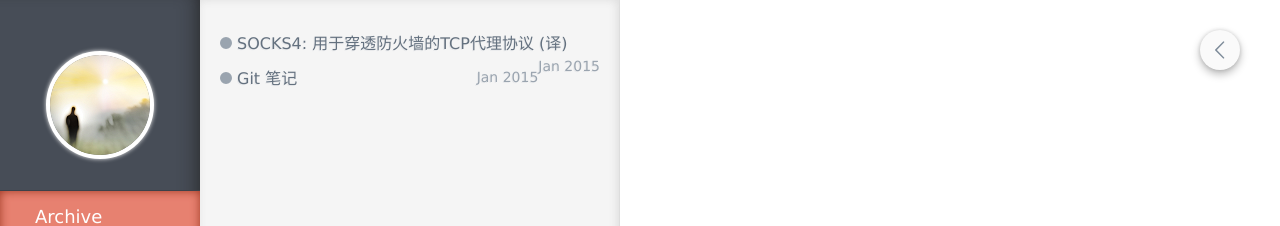
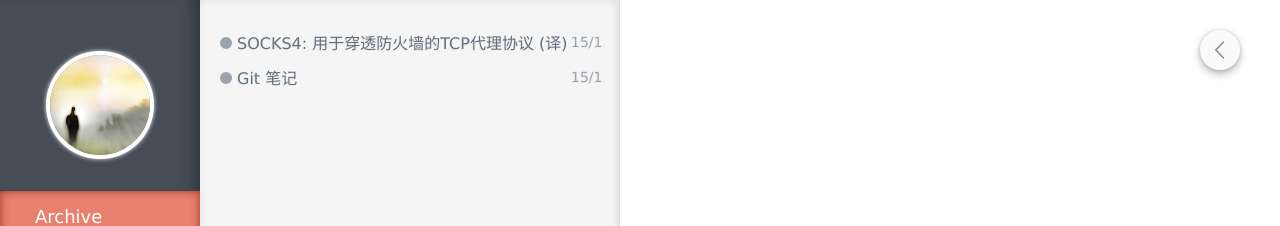
Before and after one commit to watercosmos/watercosmos.github.io, a Jekyll site: the page built from index.html, in a window 1280 px wide. Shown: the top 226 px of the page. Built offline with Jekyll 4.4.1, drawn with Linux system fonts in a browser that asks for light colours.

Commit message:
change date format and pl__all style
1. change date format into %y/%-m
2. fix date over title
3. delete pl__all shadow and radius
4. change pl__all background

```diff
--- a/_layouts/index.html
+++ b/_layouts/index.html
@@ -29,7 +29,7 @@
       <div id="posts-list">
         <nav id="pl__container">
         {% for post in site.posts %}
-          <a class="{{ post.categories }} pl__all" href="{{ post.url }}"><span class="pl__circle"></span><span class="pl__title">{{ post.title }}</span><span class="pl__date">{{ post.date | date: "%b %Y" }}</span></a>
+          <a class="{{ post.categories }} pl__all" href="{{ post.url }}"><span class="pl__circle"></span><span class="pl__title">{{ post.title }}</span><span class="pl__date">{{ post.date | date: "%y/%-m" }}</span></a>
         {% endfor %}
         </nav>
       </div> <!-- end #posts-list -->
--- a/assets/css/style.css
+++ b/assets/css/style.css
@@ -243,21 +243,21 @@ a {
 .pl__all {
   margin: 4px 12px;
   padding: 4px 8px 3px;
-  border-radius: 4px;
   display: block; }
-  .pl__all:hover {
-    background: rgba(242, 242, 242, 0.5); }
+  .pl__all:hover, .pl__all:hover > .pl__date {
+    background: #fafafa; }
   .pl__all:visited > .pl__circle {
     background: #fafafa; }
   .pl__all:visited:hover > .pl__circle {
     background: rgba(242, 242, 242, 0.5); }
   .pl__all.active {
     color: #29a284;
-    background: rgba(242, 242, 242, 0.5);
-    box-shadow: -1px 1px rgba(229, 232, 236, 0.9); }
+    background: #fff; }
     .pl__all.active > .pl__circle {
       background: rgba(242, 242, 242, 0.5);
       border-color: #29a284; }
+    .pl__all.active > .pl__date {
+      background: #fff; }
   @media screen and (max-width: 585px) {
     .pl__all {
       margin: 4px 0;
@@ -280,7 +280,10 @@ a {
 .pl__date {
   color: #9aa4af;
   font-size: 14px;
-  float: right; }
+  padding-left: 5px;
+  background: #f5f5f5;
+  position: absolute;
+  right: 1.25em; }
 
 /*---------------------------------*\
    Post
```
